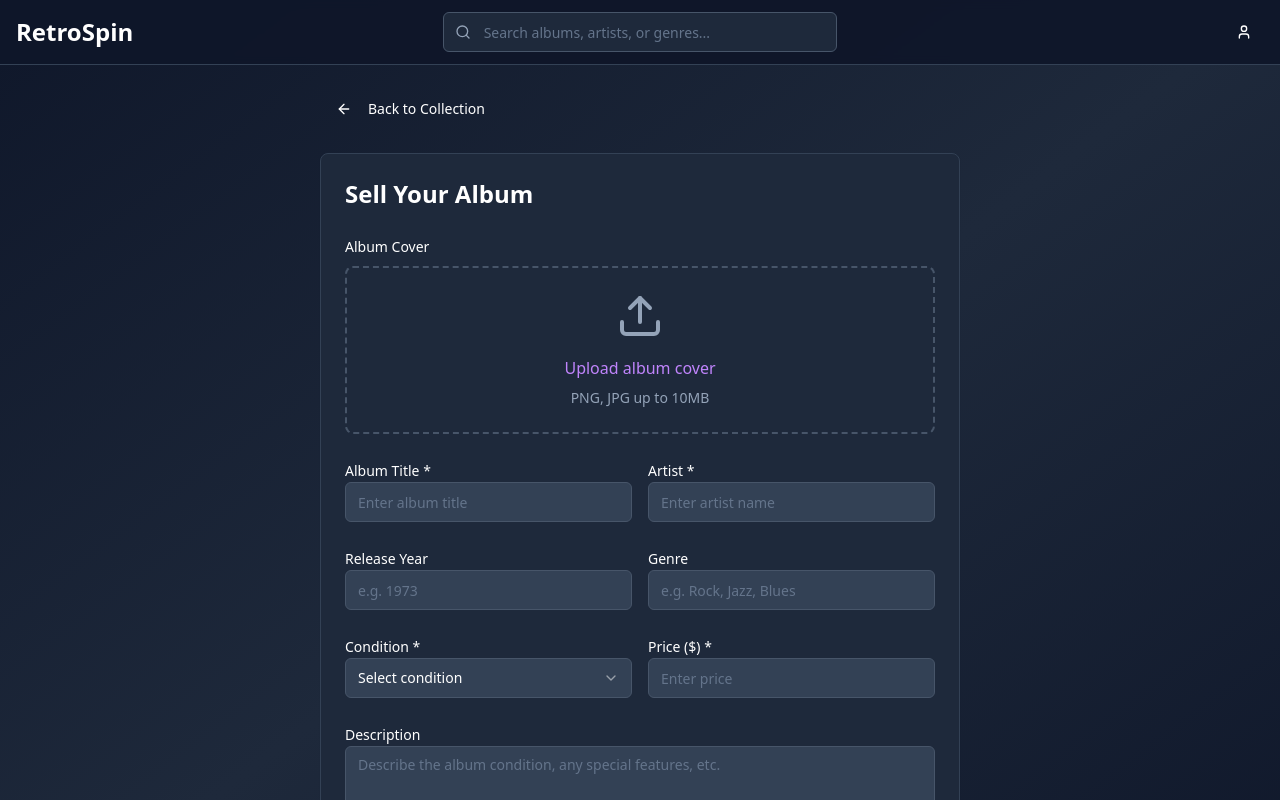
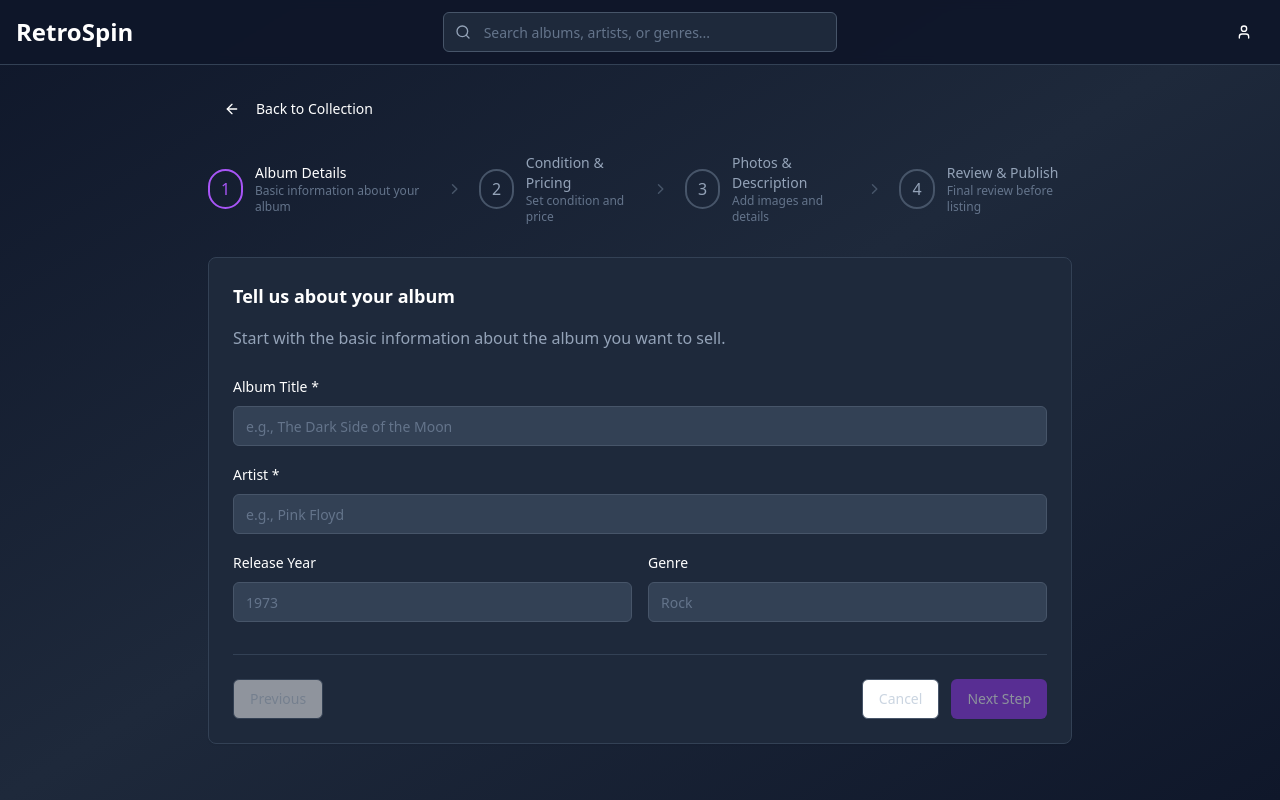
Before and after one commit to Fix-it-Felix-jr/vinyl-verse-find, a React (Vite) app: page /sell in a window 1280 px wide. Shown: the top 800 px of the page. Built offline with nearby package versions, Linux system fonts and the light colour scheme.

Commit message:
feat: Add selling album guide
Adds a step-by-step guide for selling albums, improving the user experience.

```diff
--- a/src/pages/SellAlbum.tsx
+++ b/src/pages/SellAlbum.tsx
@@ -1,6 +1,6 @@
 
 import { useState } from "react";
-import { ArrowLeft, Upload, X } from "lucide-react";
+import { ArrowLeft, Upload, X, Check, ChevronRight } from "lucide-react";
 import { Button } from "@/components/ui/button";
 import { Card } from "@/components/ui/card";
 import { Input } from "@/components/ui/input";
@@ -14,6 +14,7 @@ import { useToast } from "@/hooks/use-toast";
 const SellAlbum = () => {
   const navigate = useNavigate();
   const { toast } = useToast();
+  const [currentStep, setCurrentStep] = useState(1);
   const [formData, setFormData] = useState({
     title: "",
     artist: "",
@@ -25,6 +26,13 @@ const SellAlbum = () => {
     image: null as File | null
   });
   const [imagePreview, setImagePreview] = useState<string | null>(null);
+
+  const steps = [
+    { id: 1, title: "Album Details", description: "Basic information about your album" },
+    { id: 2, title: "Condition & Pricing", description: "Set condition and price" },
+    { id: 3, title: "Photos & Description", description: "Add images and details" },
+    { id: 4, title: "Review & Publish", description: "Final review before listing" }
+  ];
 
   const handleImageUpload = (e: React.ChangeEvent<HTMLInputElement>) => {
     const file = e.target.files?.[0];
@@ -41,10 +49,36 @@ const SellAlbum = () => {
     setImagePreview(null);
   };
 
+  const validateStep = (step: number) => {
+    switch (step) {
+      case 1:
+        return formData.title && formData.artist;
+      case 2:
+        return formData.condition && formData.price;
+      case 3:
+        return true; // Optional step
+      case 4:
+        return true;
+      default:
+        return false;
+    }
+  };
+
+  const nextStep = () => {
+    if (validateStep(currentStep) && currentStep < 4) {
+      setCurrentStep(currentStep + 1);
+    }
+  };
+
+  const prevStep = () => {
+    if (currentStep > 1) {
+      setCurrentStep(currentStep - 1);
+    }
+  };
+
   const handleSubmit = (e: React.FormEvent) => {
     e.preventDefault();
 
-    // Basic validation
     if (!formData.title || !formData.artist || !formData.price || !formData.condition) {
       toast({
         title: "Missing Information",
@@ -54,7 +88,6 @@ const SellAlbum = () => {
       return;
     }
 
-    // Create new album object
     const newAlbum = {
       title: formData.title,
       artist: formData.artist,
@@ -64,10 +97,10 @@ const SellAlbum = () => {
       rating: 4,
       imageUrl: imagePreview || "https://images.unsplash.com/photo-1493225457124-a3eb161ffa5f?w=300&h=300&fit=crop",
       isPremium: false,
-      isAuction: false
+      isAuction: false,
+      genre: formData.genre || "Unknown"
     };
 
-    // Store in localStorage for demo purposes
     const existingAlbums = JSON.parse(localStorage.getItem('userAlbums') || '[]');
     existingAlbums.push(newAlbum);
     localStorage.setItem('userAlbums', JSON.stringify(existingAlbums));
@@ -80,29 +113,121 @@ const SellAlbum = () => {
     navigate('/');
   };
 
+  const renderStepContent = () => {
+    switch (currentStep) {
+      case 1:
         return (
-    <div className="min-h-screen bg-gradient-to-br from-slate-900 via-slate-800 to-slate-900">
-      <Header />
-
-      <div className="container mx-auto px-4 py-6 max-w-2xl">
-        <div className="flex items-center space-x-4 mb-6">
-          <Button
-            variant="ghost"
-            onClick={() => navigate('/')}
-            className="text-white hover:bg-slate-800"
-          >
-            <ArrowLeft className="h-4 w-4 mr-2" />
-            Back to Collection
-          </Button>
+          <div className="space-y-6">
+            <div>
+              <h3 className="text-lg font-semibold text-white mb-4">Tell us about your album</h3>
+              <p className="text-slate-400 mb-6">Start with the basic information about the album you want to sell.</p>
             </div>
 
-        <Card className="bg-slate-800 border-slate-700 p-6">
-          <h1 className="text-2xl font-bold text-white mb-6">Sell Your Album</h1>
+            <div className="space-y-4">
+              <div>
+                <Label htmlFor="title" className="text-white">Album Title *</Label>
+                <Input
+                  id="title"
+                  value={formData.title}
+                  onChange={(e) => setFormData({ ...formData, title: e.target.value })}
+                  className="bg-slate-700 border-slate-600 text-white mt-2"
+                  placeholder="e.g., The Dark Side of the Moon"
+                  required
+                />
+              </div>
 
-          <form onSubmit={handleSubmit} className="space-y-6">
-            {/* Image Upload */}
               <div>
-              <Label className="text-white">Album Cover</Label>
+                <Label htmlFor="artist" className="text-white">Artist *</Label>
+                <Input
+                  id="artist"
+                  value={formData.artist}
+                  onChange={(e) => setFormData({ ...formData, artist: e.target.value })}
+                  className="bg-slate-700 border-slate-600 text-white mt-2"
+                  placeholder="e.g., Pink Floyd"
+                  required
+                />
+              </div>
+
+              <div className="grid grid-cols-2 gap-4">
+                <div>
+                  <Label htmlFor="year" className="text-white">Release Year</Label>
+                  <Input
+                    id="year"
+                    type="number"
+                    value={formData.year}
+                    onChange={(e) => setFormData({ ...formData, year: e.target.value })}
+                    className="bg-slate-700 border-slate-600 text-white mt-2"
+                    placeholder="1973"
+                  />
+                </div>
+                <div>
+                  <Label htmlFor="genre" className="text-white">Genre</Label>
+                  <Input
+                    id="genre"
+                    value={formData.genre}
+                    onChange={(e) => setFormData({ ...formData, genre: e.target.value })}
+                    className="bg-slate-700 border-slate-600 text-white mt-2"
+                    placeholder="Rock"
+                  />
+                </div>
+              </div>
+            </div>
+          </div>
+        );
+
+      case 2:
+        return (
+          <div className="space-y-6">
+            <div>
+              <h3 className="text-lg font-semibold text-white mb-4">Condition & Pricing</h3>
+              <p className="text-slate-400 mb-6">Help buyers understand the condition and set your price.</p>
+            </div>
+
+            <div className="space-y-4">
+              <div>
+                <Label className="text-white">Condition *</Label>
+                <Select onValueChange={(value) => setFormData({ ...formData, condition: value })}>
+                  <SelectTrigger className="bg-slate-700 border-slate-600 text-white mt-2">
+                    <SelectValue placeholder="Select the condition of your album" />
+                  </SelectTrigger>
+                  <SelectContent>
+                    <SelectItem value="Mint">Mint - Perfect condition</SelectItem>
+                    <SelectItem value="Near Mint">Near Mint - Excellent with minor wear</SelectItem>
+                    <SelectItem value="Very Good">Very Good - Some visible wear</SelectItem>
+                    <SelectItem value="Good">Good - Noticeable wear but playable</SelectItem>
+                    <SelectItem value="Fair">Fair - Significant wear</SelectItem>
+                  </SelectContent>
+                </Select>
+              </div>
+
+              <div>
+                <Label htmlFor="price" className="text-white">Price ($) *</Label>
+                <Input
+                  id="price"
+                  type="number"
+                  value={formData.price}
+                  onChange={(e) => setFormData({ ...formData, price: e.target.value })}
+                  className="bg-slate-700 border-slate-600 text-white mt-2"
+                  placeholder="Enter your asking price"
+                  required
+                />
+                <p className="text-slate-500 text-sm mt-1">Research similar albums to set a competitive price</p>
+              </div>
+            </div>
+          </div>
+        );
+
+      case 3:
+        return (
+          <div className="space-y-6">
+            <div>
+              <h3 className="text-lg font-semibold text-white mb-4">Photos & Description</h3>
+              <p className="text-slate-400 mb-6">Add photos and additional details to attract buyers.</p>
+            </div>
+
+            <div className="space-y-6">
+              <div>
+                <Label className="text-white">Album Cover Photo</Label>
                 <div className="mt-2">
                   {imagePreview ? (
                     <div className="relative w-48 h-48 mx-auto">
@@ -136,105 +261,137 @@ const SellAlbum = () => {
                 </div>
               </div>
 
-            {/* Basic Info */}
-            <div className="grid grid-cols-1 md:grid-cols-2 gap-4">
               <div>
-                <Label htmlFor="title" className="text-white">Album Title *</Label>
-                <Input
-                  id="title"
-                  value={formData.title}
-                  onChange={(e) => setFormData({ ...formData, title: e.target.value })}
-                  className="bg-slate-700 border-slate-600 text-white"
-                  placeholder="Enter album title"
-                  required
-                />
-              </div>
-              <div>
-                <Label htmlFor="artist" className="text-white">Artist *</Label>
-                <Input
-                  id="artist"
-                  value={formData.artist}
-                  onChange={(e) => setFormData({ ...formData, artist: e.target.value })}
-                  className="bg-slate-700 border-slate-600 text-white"
-                  placeholder="Enter artist name"
-                  required
-                />
-              </div>
-            </div>
-
-            <div className="grid grid-cols-1 md:grid-cols-2 gap-4">
-              <div>
-                <Label htmlFor="year" className="text-white">Release Year</Label>
-                <Input
-                  id="year"
-                  type="number"
-                  value={formData.year}
-                  onChange={(e) => setFormData({ ...formData, year: e.target.value })}
-                  className="bg-slate-700 border-slate-600 text-white"
-                  placeholder="e.g. 1973"
-                />
-              </div>
-              <div>
-                <Label htmlFor="genre" className="text-white">Genre</Label>
-                <Input
-                  id="genre"
-                  value={formData.genre}
-                  onChange={(e) => setFormData({ ...formData, genre: e.target.value })}
-                  className="bg-slate-700 border-slate-600 text-white"
-                  placeholder="e.g. Rock, Jazz, Blues"
-                />
-              </div>
-            </div>
-
-            {/* Condition and Price */}
-            <div className="grid grid-cols-1 md:grid-cols-2 gap-4">
-              <div>
-                <Label className="text-white">Condition *</Label>
-                <Select onValueChange={(value) => setFormData({ ...formData, condition: value })}>
-                  <SelectTrigger className="bg-slate-700 border-slate-600 text-white">
-                    <SelectValue placeholder="Select condition" />
-                  </SelectTrigger>
-                  <SelectContent>
-                    <SelectItem value="Mint">Mint</SelectItem>
-                    <SelectItem value="Near Mint">Near Mint</SelectItem>
-                    <SelectItem value="Very Good">Very Good</SelectItem>
-                    <SelectItem value="Good">Good</SelectItem>
-                    <SelectItem value="Fair">Fair</SelectItem>
-                  </SelectContent>
-                </Select>
-              </div>
-              <div>
-                <Label htmlFor="price" className="text-white">Price ($) *</Label>
-                <Input
-                  id="price"
-                  type="number"
-                  value={formData.price}
-                  onChange={(e) => setFormData({ ...formData, price: e.target.value })}
-                  className="bg-slate-700 border-slate-600 text-white"
-                  placeholder="Enter price"
-                  required
-                />
-              </div>
-            </div>
-
-            {/* Description */}
-            <div>
-              <Label htmlFor="description" className="text-white">Description</Label>
+                <Label htmlFor="description" className="text-white">Description (Optional)</Label>
                 <Textarea
                   id="description"
                   value={formData.description}
                   onChange={(e) => setFormData({ ...formData, description: e.target.value })}
-                className="bg-slate-700 border-slate-600 text-white"
-                placeholder="Describe the album condition, any special features, etc."
+                  className="bg-slate-700 border-slate-600 text-white mt-2"
+                  placeholder="Describe any special features, pressing details, or condition notes..."
                   rows={4}
                 />
               </div>
+            </div>
+          </div>
+        );
 
-            {/* Submit Button */}
-            <div className="flex space-x-4">
-              <Button type="submit" className="flex-1 bg-green-600 hover:bg-green-700">
-                List Album for Sale
+      case 4:
+        return (
+          <div className="space-y-6">
+            <div>
+              <h3 className="text-lg font-semibold text-white mb-4">Review Your Listing</h3>
+              <p className="text-slate-400 mb-6">Double-check all details before publishing your album.</p>
+            </div>
+
+            <div className="bg-slate-700 rounded-lg p-6 space-y-4">
+              <div className="flex items-center space-x-4">
+                {imagePreview && (
+                  <img src={imagePreview} alt="Album cover" className="w-20 h-20 object-cover rounded" />
+                )}
+                <div>
+                  <h4 className="text-white font-semibold">{formData.title}</h4>
+                  <p className="text-slate-300">{formData.artist}</p>
+                  {formData.year && <p className="text-slate-400 text-sm">{formData.year}</p>}
+                </div>
+              </div>
+
+              <div className="grid grid-cols-2 gap-4 text-sm">
+                <div>
+                  <span className="text-slate-400">Condition:</span>
+                  <span className="text-white ml-2">{formData.condition}</span>
+                </div>
+                <div>
+                  <span className="text-slate-400">Price:</span>
+                  <span className="text-green-400 ml-2 font-semibold">${formData.price}</span>
+                </div>
+                {formData.genre && (
+                  <div>
+                    <span className="text-slate-400">Genre:</span>
+                    <span className="text-white ml-2">{formData.genre}</span>
+                  </div>
+                )}
+              </div>
+
+              {formData.description && (
+                <div>
+                  <p className="text-slate-400 text-sm mb-2">Description:</p>
+                  <p className="text-slate-300 text-sm">{formData.description}</p>
+                </div>
+              )}
+            </div>
+          </div>
+        );
+
+      default:
+        return null;
+    }
+  };
+
+  return (
+    <div className="min-h-screen bg-gradient-to-br from-slate-900 via-slate-800 to-slate-900">
+      <Header />
+
+      <div className="container mx-auto px-4 py-6 max-w-4xl">
+        <div className="flex items-center space-x-4 mb-6">
+          <Button
+            variant="ghost"
+            onClick={() => navigate('/')}
+            className="text-white hover:bg-slate-800"
+          >
+            <ArrowLeft className="h-4 w-4 mr-2" />
+            Back to Collection
           </Button>
+        </div>
+
+        {/* Progress Steps */}
+        <div className="mb-8">
+          <div className="flex items-center justify-between">
+            {steps.map((step, index) => (
+              <div key={step.id} className="flex items-center">
+                <div className="flex items-center">
+                  <div className={`w-10 h-10 rounded-full flex items-center justify-center border-2 ${
+                    currentStep > step.id
+                      ? 'bg-green-600 border-green-600 text-white'
+                      : currentStep === step.id
+                        ? 'border-purple-500 text-purple-500'
+                        : 'border-slate-600 text-slate-400'
+                  }`}>
+                    {currentStep > step.id ? <Check className="h-5 w-5" /> : step.id}
+                  </div>
+                  <div className="ml-3 hidden md:block">
+                    <p className={`text-sm font-medium ${
+                      currentStep >= step.id ? 'text-white' : 'text-slate-400'
+                    }`}>
+                      {step.title}
+                    </p>
+                    <p className="text-xs text-slate-500">{step.description}</p>
+                  </div>
+                </div>
+                {index < steps.length - 1 && (
+                  <ChevronRight className="h-5 w-5 text-slate-600 mx-4" />
+                )}
+              </div>
+            ))}
+          </div>
+        </div>
+
+        <Card className="bg-slate-800 border-slate-700 p-6">
+          <form onSubmit={handleSubmit}>
+            {renderStepContent()}
+
+            <div className="flex justify-between mt-8 pt-6 border-t border-slate-700">
+              <Button
+                type="button"
+                variant="outline"
+                onClick={prevStep}
+                disabled={currentStep === 1}
+                className="border-slate-600 text-slate-300 hover:bg-slate-700"
+              >
+                Previous
+              </Button>
+
+              <div className="flex space-x-3">
                 <Button
                   type="button"
                   variant="outline"
@@ -243,6 +400,26 @@ const SellAlbum = () => {
                 >
                   Cancel
                 </Button>
+
+                {currentStep === 4 ? (
+                  <Button
+                    type="submit"
+                    className="bg-green-600 hover:bg-green-700"
+                    disabled={!validateStep(currentStep)}
+                  >
+                    Publish Album
+                  </Button>
+                ) : (
+                  <Button
+                    type="button"
+                    onClick={nextStep}
+                    disabled={!validateStep(currentStep)}
+                    className="bg-purple-600 hover:bg-purple-700"
+                  >
+                    Next Step
+                  </Button>
+                )}
+              </div>
             </div>
           </form>
         </Card>
```
Lines whose indentation alone changed are shown as unchanged.
